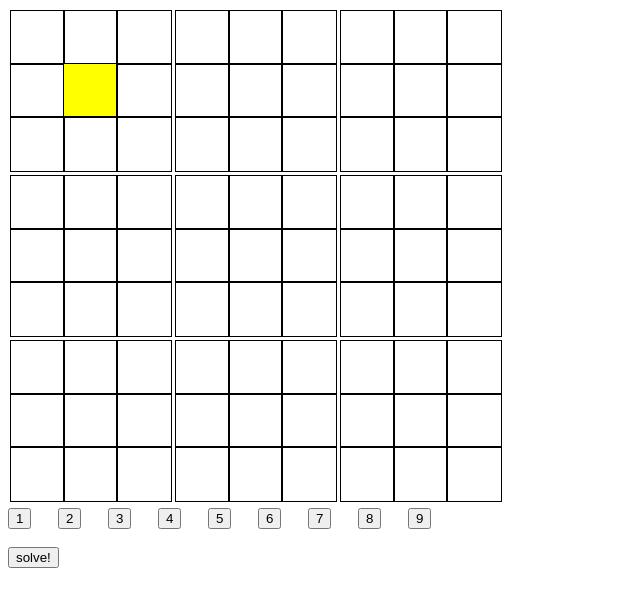
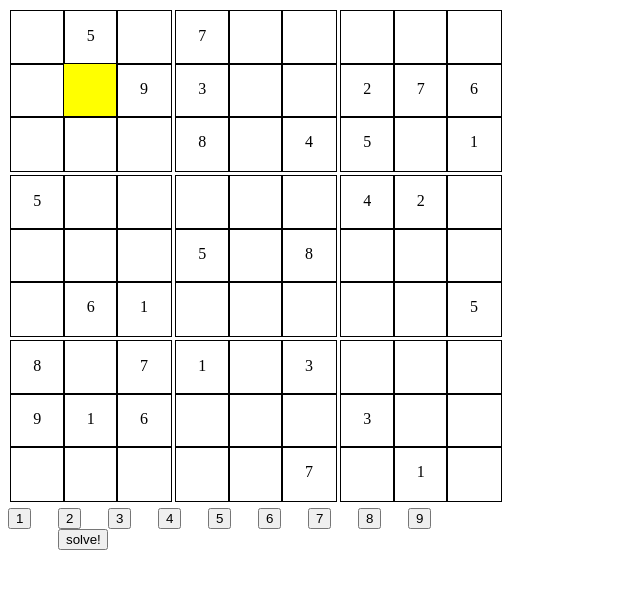
Before and after one commit to shahriarKabir44/sudoku-solver, a website: page index.html in a window 1280 px wide. Shown: the whole page, without its empty margins (0-640 px from the left). Drawn offline with nearby package versions, Linux system fonts and the light colour scheme.

Commit message:
fixed UI issue

```diff
--- a/index.html
+++ b/index.html
@@ -32,10 +32,11 @@
                     <button class="btn btn-primary" ng-click="fillup(val)"> {{val+1}} </button>
                 </div>
                 <br>
+                <button class="btn btn-success" ng-click="solve()">solve!</button>
             </div>
 
         </div>
-        <button class="btn btn-success" ng-click="solve()">solve!</button>
+
     </div>
     </div>
 </body>
--- a/js/UI.js
+++ b/js/UI.js
@@ -22,7 +22,18 @@ app.controller('main', function ($scope) {
         $scope.grid[$scope.currentFocus.x][$scope.currentFocus.y] = val + 1
     }
     $scope.init = function () {
-        $scope.grid = new Array(9).fill(0).map(x => new Array(9).fill(0))
+        //$scope.grid = new Array(9).fill(0).map(x => new Array(9).fill(0))
+        $scope.grid = [
+            [0, 5, 0, 7, 0, 0, 0, 0, 0],
+            [0, 0, 9, 3, 0, 0, 2, 7, 6],
+            [0, 0, 0, 8, 0, 4, 5, 0, 1],
+            [5, 0, 0, 0, 0, 0, 4, 2, 0],
+            [0, 0, 0, 5, 0, 8, 0, 0, 0],
+            [0, 6, 1, 0, 0, 0, 0, 0, 5],
+            [8, 0, 7, 1, 0, 3, 0, 0, 0],
+            [9, 1, 6, 0, 0, 0, 3, 0, 0],
+            [0, 0, 0, 0, 0, 7, 0, 1, 0]
+        ]
         for (let n = 0; n < 9; n++) {
             var temp = []
             for (let k of $scope.getRange(Math.floor(n / 3))) {
@@ -49,8 +60,6 @@ app.controller('main', function ($scope) {
     }
     $scope.solve = function () {
         var solver = new SudocuSolver($scope.grid)
-
-
         $scope.grid = solver.solve()
         console.log($scope.grid);
     }
```
